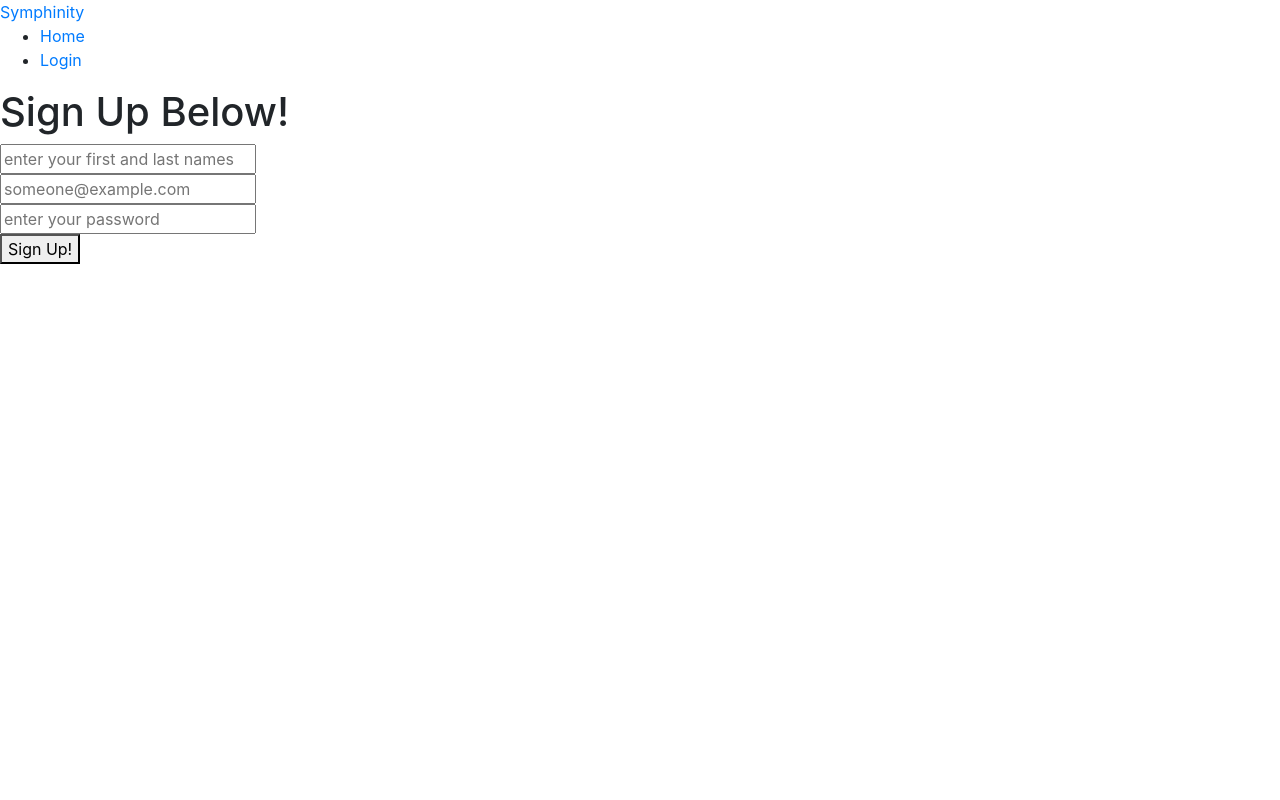
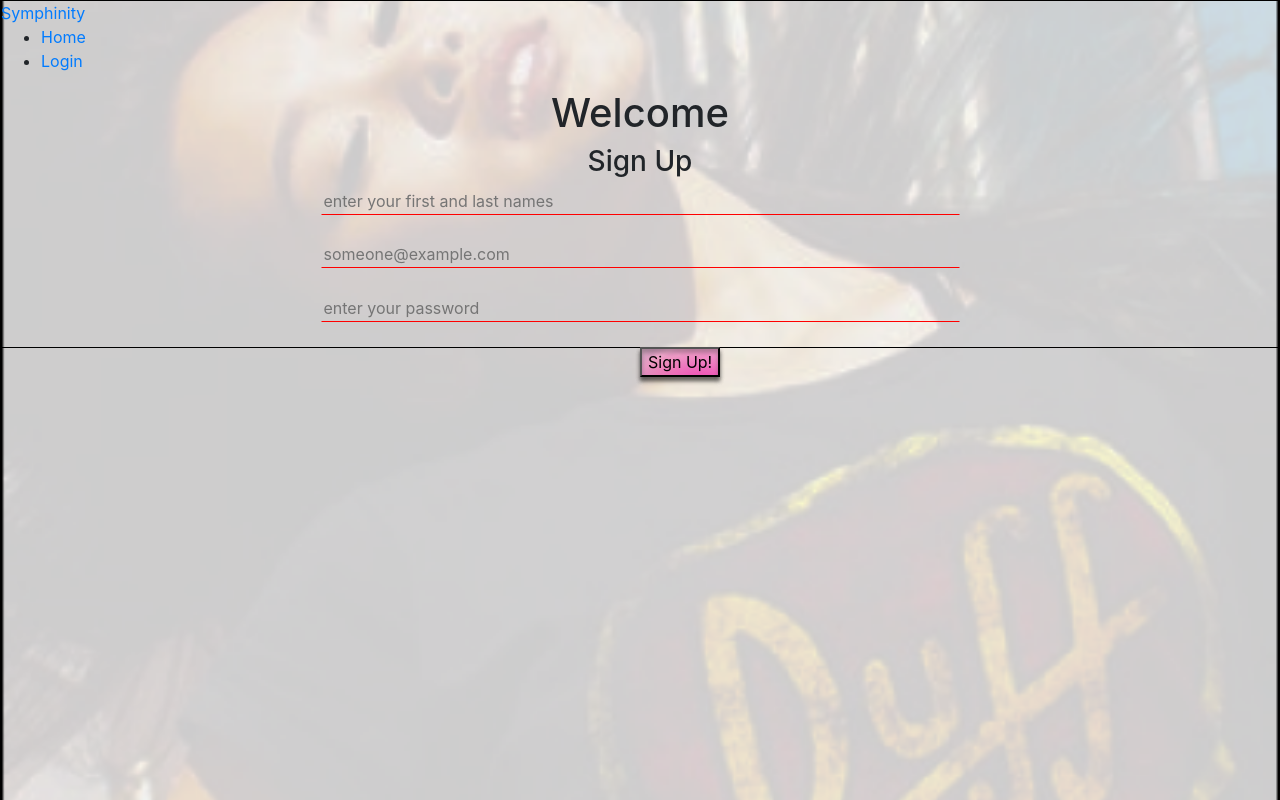
Before and after one commit to bw-spotify-song-suggester-4/front-end, a React (Create React App) app in the folder spotify/: page / in a window 1280 px wide. Built offline with nearby package versions, Linux system fonts and the light colour scheme.

Commit message:
minimal styling

```diff
--- a/spotify/src/App.css
+++ b/spotify/src/App.css
@@ -1,5 +1,6 @@
 .App {
   text-align: center;
+
 
 }
 
@@ -34,18 +35,30 @@
   }
 }
 
-.register{
-  background-color: red;
+.register {
+
 
 }
 
 
 .inputContainer {
-  margin: 0.5rem auto;
-  width: 90%;
-  background-color: red;
+  border: 1px solid transparent;
+  border-bottom: 1px solid red;
+  background-color: none;
+  background: transparent;
+  opacity: 1;
+  width: 50%;
+  margin-bottom: 2%;
+
 }
 
-.nameContainer{
-  background-color: red;
+.buttonOne {
+  position: absolute;
+/* left: 13.77%;
+right: 13.77%;
+top: 82.14%;
+bottom: 10.71%; */
+
+background: radial-gradient(140.21% 237.58% at 78.43% 139.84%, rgba(239, 1, 159, 0.75) 0%, rgba(239, 1, 159, 0) 100%);
+box-shadow: 0px 4px 4px rgba(0, 0, 0, 0.25), 0px 4px 4px rgba(0, 0, 0, 0.25), 0px 4px 4px rgba(0, 0, 0, 0.25), inset 0px 4px 4px rgba(0, 0, 0, 0.25);
 }
--- a/spotify/src/App.js
+++ b/spotify/src/App.js
@@ -1,4 +1,5 @@
 import React from 'react';
+import './App.css'
 import Login from './components/Login';
 import Register from './components/Register';
 import PrivateRoute from "./components/PrivateRoute.js";
--- a/spotify/src/components/Login.js
+++ b/spotify/src/components/Login.js
@@ -1,6 +1,5 @@
 import React, { useState } from "react";
-import axios from "axios";
-
+import axiosWithAuth from "../utils/axiosWithAuth";
 const Login = props => {
   const [login, setLogin] = useState({
     email: "",
@@ -15,33 +14,35 @@ const Login = props => {
   };
   const handleLogin = e => {
     e.preventDefault();
-    axios
-      .post("https://fierce-crag-88546.herokuapp.com/accounts/login", login)
+    axiosWithAuth()
+      .post("/accounts/login", login)
       .then(res => {
         console.log(res);
-        localStorage.setItem("token", res.data.token);
-        props.history.push("/dashboard");
+        localStorage.setItem("token", res.data.payload);
+        props.history.push("/private");
       })
       .catch(err => console.log(err.message));
   };
   return (
     <form onSubmit={handleLogin}>
-      <div className="nameContainer">
-        <input
-          type="text"
-          name="email"
-          placeholder="email"
-          value={login.email}
-          onChange={handleInput}
-        />
+      <div>
+      <input className="inputContainer"
+        type="text"
+        email="email"
+        placeholder="email"
+        value={login.email}
+        onChange={handleInput}
+      />
       </div>
-      <input
+      <div>
+      <input className="inputContainer"
         type="password"
         name="password"
         placeholder="password"
         value={login.password}
         onChange={handleInput}
       />
+      </div>
       <button type="submit">Log in</button>
       <button>Logout</button>
     </form>
--- a/spotify/src/components/Register.js
+++ b/spotify/src/components/Register.js
@@ -32,12 +32,13 @@ function Register(props) {
   };
 
   return (
-    <div>
-      <h1>Sign Up Below!</h1>
+    <div className="register">
+      <h1>Welcome</h1>
+      <h3>Sign Up</h3>
 
       <form onSubmit={handleSubmit}>
-        <div className="inputContainer">
-          <input
+        <div>
+          <input className='inputContainer'
             type="text"
             name="name"
             placeholder="enter your first and last names"
@@ -47,8 +48,8 @@ function Register(props) {
           />
         </div>
 
-        <div className="inputContainer">
-          <input
+        <div>
+          <input className='inputContainer'
             type="text"
             name="email"
             placeholder="someone@example.com"
@@ -58,8 +59,8 @@ function Register(props) {
           />
         </div>
 
-        <div className="inputContainer">
-          <input
+        <div >
+          <input className='inputContainer'
             type="password"
             name="password"
             placeholder="enter your password"
@@ -69,7 +70,7 @@ function Register(props) {
           />
         </div>
 
-        <button type="submit">Sign Up!</button>
+        <button className="buttonOne" type="submit">Sign Up!</button>
       </form>
     </div>
   );
--- a/spotify/src/index.css
+++ b/spotify/src/index.css
@@ -5,6 +5,18 @@ body {
     sans-serif;
   -webkit-font-smoothing: antialiased;
   -moz-osx-font-smoothing: grayscale;
+
+  background-image: url('./components/images/photo-of-woman-wearing-yellow-checkered-skirt-3222238.png') ;
+  background-repeat: no-repeat;
+  background-size: cover;
+  background-position: center;
+  border: 1px solid #000000;
+box-sizing: border-box;
+  position: relative;
+left: 0%;
+right: 0%;
+top: 0%;
+bottom: 0%;
 }
 
 code {
```
Also changed, not shown: spotify/src/components/images/photo-of-woman-wearing-yellow-checkered-skirt-3222238.png (added).
